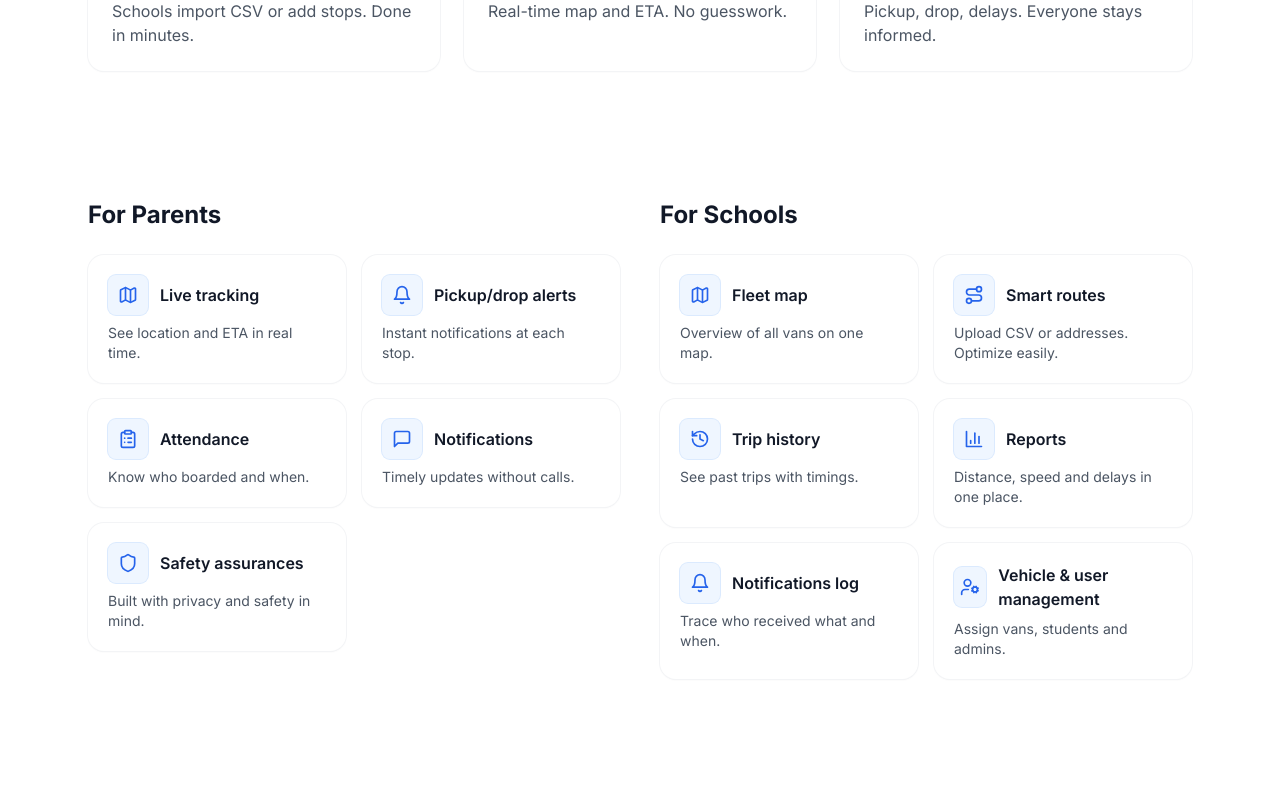
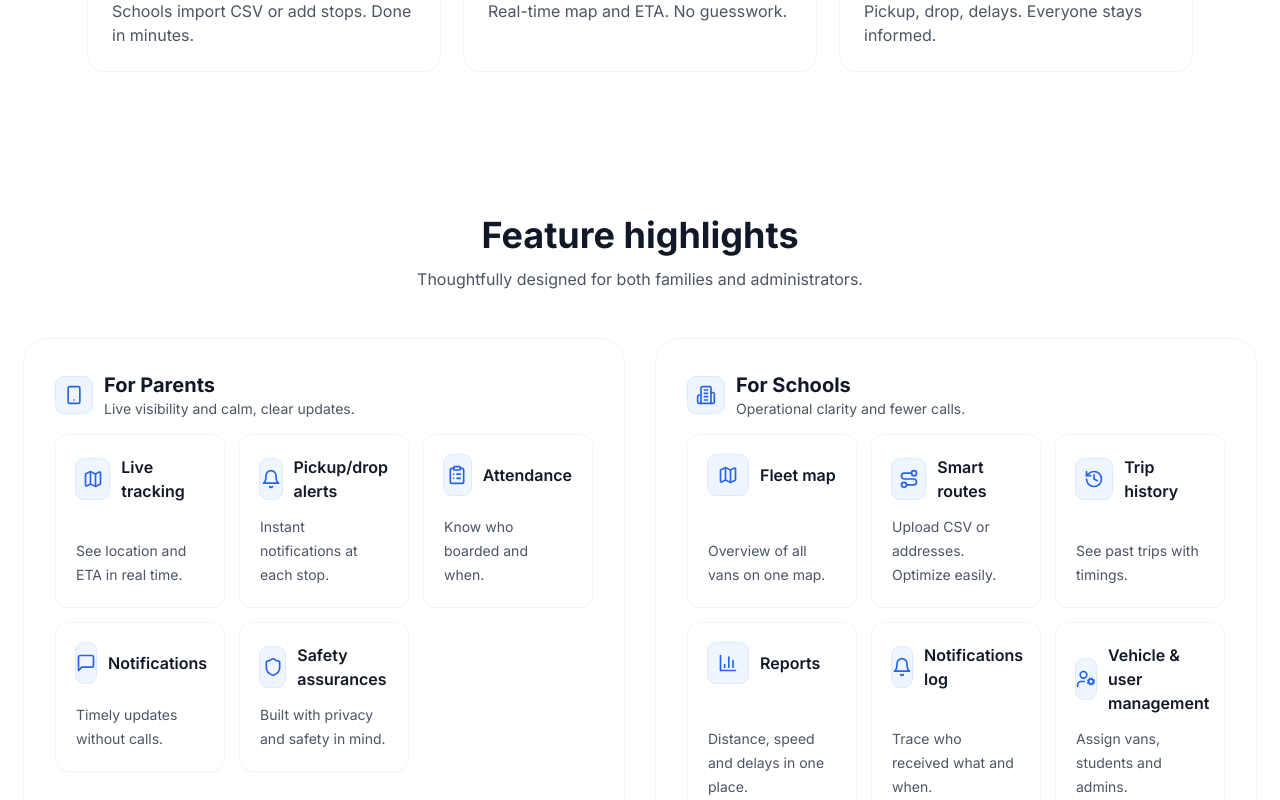
Before and after one commit to flamesResource6/frontend-repo_0waau4p8_3oklv7, a React (Vite) app: page / in a window 1280 px wide. Shown: the part 1220-2020 px from the top of the page. Built offline with nearby package versions, Linux system fonts and the light colour scheme; a web font is replaced by a local one.

Commit message:
Update project prj_0waau4p8 - 2025-11-13T10:58:33.344Z

```diff
--- a/src/App.jsx
+++ b/src/App.jsx
@@ -168,10 +168,11 @@ function FeatureGrid() {
     { title: 'Notifications log', icon: 'bell', desc: 'Trace who received what and when.' },
     { title: 'Vehicle & user management', icon: 'userCog', desc: 'Assign vans, students and admins.' },
   ]
+
   const Item = ({ it }) => (
     <motion.div
       variants={fadeSlideUp(0, 0.45, 16)}
-      className="rounded-2xl bg-white p-5 shadow-sm ring-1 ring-gray-100"
+      className="flex h-full flex-col justify-between rounded-xl bg-white/80 p-5 shadow-sm ring-1 ring-gray-100 backdrop-blur-sm"
     >
       <div className="flex items-center gap-3">
         <div className="flex h-10 w-10 items-center justify-center rounded-lg bg-blue-50 ring-1 ring-blue-100">
@@ -179,36 +180,62 @@ function FeatureGrid() {
         </div>
         <h4 className="font-semibold text-gray-900">{it.title}</h4>
       </div>
-      <p className="mt-2 text-sm text-gray-600">{it.desc}</p>
+      <p className="mt-3 text-sm leading-6 text-gray-600">{it.desc}</p>
     </motion.div>
   )
 
   return (
+    <section className="relative">
+      <div className="absolute inset-0 -z-10 bg-gradient-to-b from-white via-blue-50/50 to-white" />
       <MotionSection>
-      <div className="mx-auto max-w-6xl px-6 py-12 sm:py-16">
-        <div className="grid gap-10 lg:grid-cols-2">
+        <div className="mx-auto max-w-7xl px-6 py-14 sm:py-20">
+          <div className="mx-auto max-w-2xl text-center">
+            <h2 className="text-3xl font-bold text-gray-900 sm:text-4xl">Feature highlights</h2>
+            <p className="mt-3 text-gray-600">Thoughtfully designed for both families and administrators.</p>
+          </div>
+
+          <div className="mt-12 grid gap-8 lg:grid-cols-2">
+            {/* Parents panel */}
+            <div className="flex flex-col rounded-3xl bg-white/60 p-6 shadow-sm ring-1 ring-gray-100 backdrop-blur-sm lg:p-8">
+              <div className="sticky top-20 z-0 -mb-2 flex items-center gap-3">
+                <span className="inline-flex h-9 w-9 items-center justify-center rounded-lg bg-blue-50 ring-1 ring-blue-100">
+                  <Icon name="phone" className="h-5 w-5 text-blue-600" />
+                </span>
                 <div>
-            <h3 className="text-2xl font-bold text-gray-900">For Parents</h3>
+                  <h3 className="text-xl font-bold text-gray-900">For Parents</h3>
+                  <p className="text-sm text-gray-600">Live visibility and calm, clear updates.</p>
+                </div>
+              </div>
               <motion.div
                 variants={staggerChildren(0.08, 0.1)}
                 initial="hidden"
                 whileInView="visible"
                 viewport={{ once: true, margin: '-50px' }}
-              className="mt-6 grid gap-4 sm:grid-cols-2"
+                className="mt-6 grid gap-4 sm:grid-cols-2 xl:grid-cols-3"
               >
                 {parents.map((p, i) => (
                   <Item key={i} it={p} />
                 ))}
               </motion.div>
             </div>
+
+            {/* Schools panel */}
+            <div className="flex flex-col rounded-3xl bg-white/60 p-6 shadow-sm ring-1 ring-gray-100 backdrop-blur-sm lg:p-8">
+              <div className="sticky top-20 z-0 -mb-2 flex items-center gap-3">
+                <span className="inline-flex h-9 w-9 items-center justify-center rounded-lg bg-blue-50 ring-1 ring-blue-100">
+                  <Icon name="building" className="h-5 w-5 text-blue-600" />
+                </span>
                 <div>
-            <h3 className="text-2xl font-bold text-gray-900">For Schools</h3>
+                  <h3 className="text-xl font-bold text-gray-900">For Schools</h3>
+                  <p className="text-sm text-gray-600">Operational clarity and fewer calls.</p>
+                </div>
+              </div>
               <motion.div
                 variants={staggerChildren(0.08, 0.1)}
                 initial="hidden"
                 whileInView="visible"
                 viewport={{ once: true, margin: '-50px' }}
-              className="mt-6 grid gap-4 sm:grid-cols-2"
+                className="mt-6 grid gap-4 sm:grid-cols-2 xl:grid-cols-3"
               >
                 {schools.map((p, i) => (
                   <Item key={i} it={p} />
@@ -218,6 +245,7 @@ function FeatureGrid() {
           </div>
         </div>
       </MotionSection>
+    </section>
   )
 }
 
```
Also changed, not shown: 1 other file (tests, documents, lock files or other folders). Lines whose indentation alone changed are shown as unchanged.
